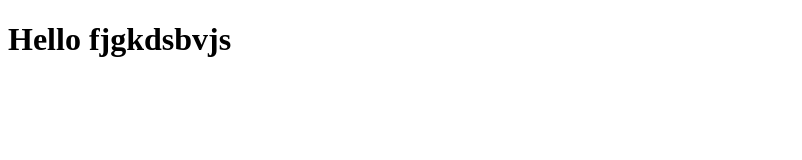
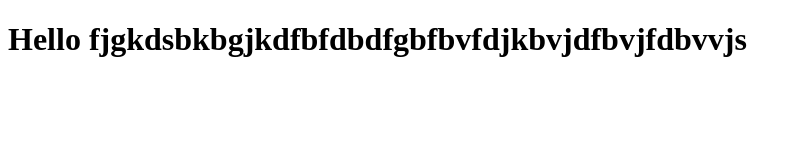
Before and after one commit to pavanhn057-byte/rahul, a plain HTML site: page index.html in a window 1280 px wide. Shown: the whole page, without its empty margins (0-802 px from the left). Drawn offline with Linux system fonts and the light colour scheme.

Commit message:
rahul-v3

```diff
--- a/index.html
+++ b/index.html
@@ -1,9 +1,9 @@
 <!DOCTYPE html>
 <html>
 <head>
-    <title>Hello World</title>
+    <title>Hello fjdgjfbgvjdsbvljdfWorld</title>
 </head>
 <body>
-    <h1>Hello fjgkdsbvjs</h1>
+    <h1>Hello fjgkdsbkbgjkdfbfdbdfgbfbvfdjkbvjdfbvjfdbvvjs</h1>
 </body>
 </html>
```
